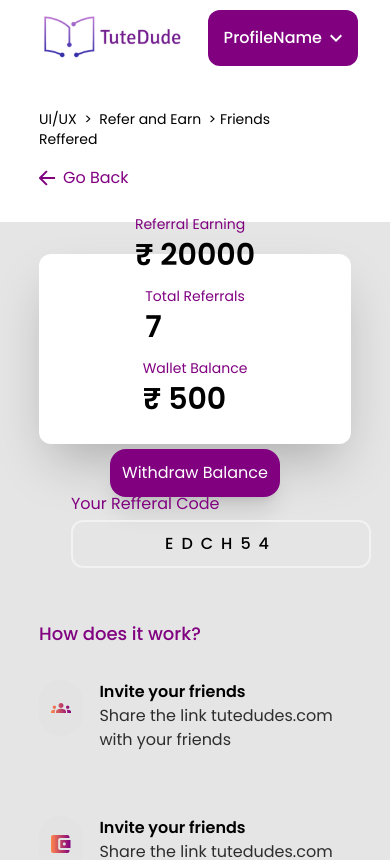
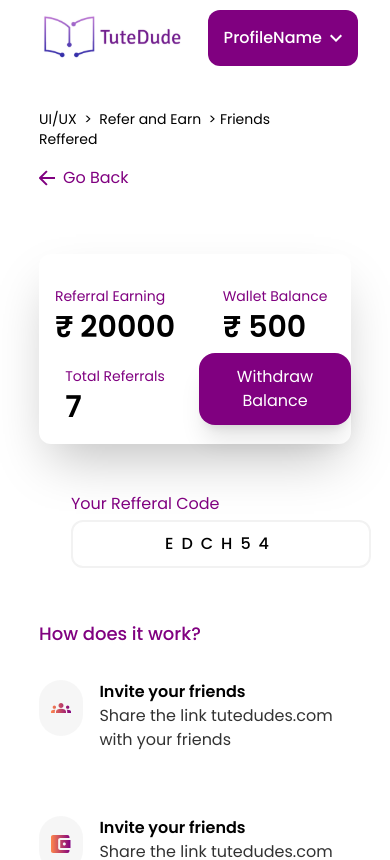
Before and after one commit to Mohd-Muneeb/Tutedude-Assignment, a React (Vite) app: page / in a window 390 px wide. Shown: the top 860 px of the page. Built offline with nearby package versions, Linux system fonts and the light colour scheme.

Commit message:
Completed responsive designs

```diff
--- a/components/EarningsData.jsx
+++ b/components/EarningsData.jsx
@@ -4,39 +4,18 @@ const EarningsData = () => {
 	return (
 		<div className="h-[190px] flex items-center w-full md:w-[500px] mr-0 md:mr-12 bg-white justify-center p-0 shadow-2xl rounded-xl">
 			<div className="flex flex-col gap-8 w-full">
-				{/* <div className="flex h-full w-full justify-between px-4 items-center ">
-					<h1 className="text-3xl font-semibold">
+				<div className="grid grid-flow-row grid-cols-2 md:grid-cols-3 grid-rows-2 gap-2 place-items-center">
+					<h1 className="text-3xl font-semibold col-start-1 row-start-1 md:row-start-1 md:col-start-1">
 						<span className="font-normal text-sm text-p">Referral Earning</span> <br />₹ 20000
 					</h1>
 
-					<h1 className="text-3xl font-semibold">
-						<span className="font-normal text-sm text-p">Total Referrals</span> <br /> 7
-					</h1>
-					<h1 className="text-3xl font-semibold">
-						<span className="font-normal text-sm text-p">Wallet Balance</span> <br /> ₹ 500
-					</h1>
-				</div>
-				<div className="w-full flex justify-center items-center">
-					<button
-						className="p-3 bg-p shadow-xl rounded-2xl justify-center text-white items-center"
-						onClick={(e) => console.log("clicked")}
-					>
-						Withdraw Balance
-					</button>
-				</div> */}
-				<div className="grid grid-flow-row lg:grid-flow-col place-items-center">
-					<h1 className="text-3xl font-semibold ">
-						<span className="font-normal text-sm text-p">Referral Earning</span> <br />₹ 20000
-					</h1>
-
-					<h1 className="text-3xl font-semibold ">
+					<h1 className="text-3xl font-semibold  col-start-1 row-start-2 md:row-start-1 md:col-start-2">
 						<span className="font-normal text-sm text-p">Total Referrals</span> <br /> 7
 					</h1>
 					<h1 className="text-3xl font-semibold ">
 						<span className="font-normal text-sm text-p">Wallet Balance</span> <br /> ₹ 500
 					</h1>
-				</div>
-				<div className="md:w-full flex justify-center items-center row-start-2">
+					<div className="md:w-full row-start-2 col-span-1 md:col-span-3 grid place-items-center">
 						<button
 							className="p-3 bg-p shadow-xl rounded-2xl justify-center text-white items-center"
 							onClick={(e) => console.log("clicked")}
@@ -46,6 +25,7 @@ const EarningsData = () => {
 					</div>
 				</div>
 			</div>
+		</div>
 	);
 };
 
--- a/src/Refer.jsx
+++ b/src/Refer.jsx
@@ -13,7 +13,7 @@ const Refer = () => {
             <Navbar />
             <div className="max-w-full  max-h-full mt-[75px] absolute mb-8">
                 <BreadCrumb />
-                <div className='bg-[#E5E5E5]'>
+                <div className=''>
                     <ReferralData />
                     <ReferralRules />
                     <FooterLinks />
--- a/src/main.jsx
+++ b/src/main.jsx
@@ -12,7 +12,7 @@ root.render(
 	<BrowserRouter>
 		<Routes>
 			<Route path="/" element={<Refer />} />
-			<Route path="/referal" element={<App />} />
+			<Route path="/referral" element={<App />} />
 		</Routes>
 	</BrowserRouter>
 );
```
Lines whose indentation alone changed are shown as unchanged.
